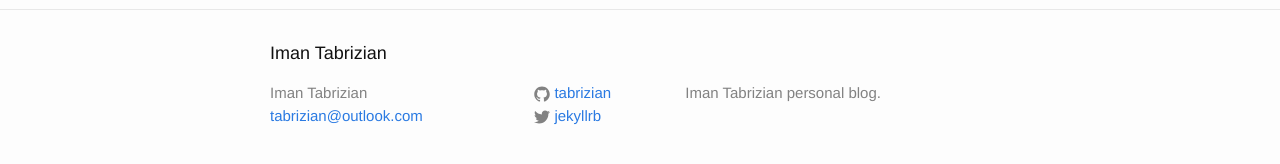
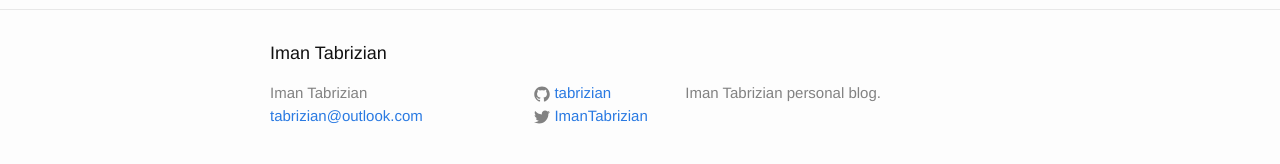
Before and after one commit to Tabrizian/tabrizian.github.io, a Jekyll site: the page built from about.md, in a window 1280 px wide. Shown: the part 302-466 px from the top of the page. Built offline with Jekyll 4.4.1, drawn with Linux system fonts in a browser that asks for light colours.

Commit message:
Adds twitter account

```diff
--- a/_config.yml
+++ b/_config.yml
@@ -12,7 +12,7 @@ description: > # this means to ignore newlines until "baseurl:"
   Iman Tabrizian personal blog.
 baseurl: "" # the subpath of your site, e.g. /blog
 url: "http://imantabrizian.me" # the base hostname & protocol for your site
-twitter_username: jekyllrb
+twitter_username: ImanTabrizian
 github_username: tabrizian
 
 # Build settings
```
